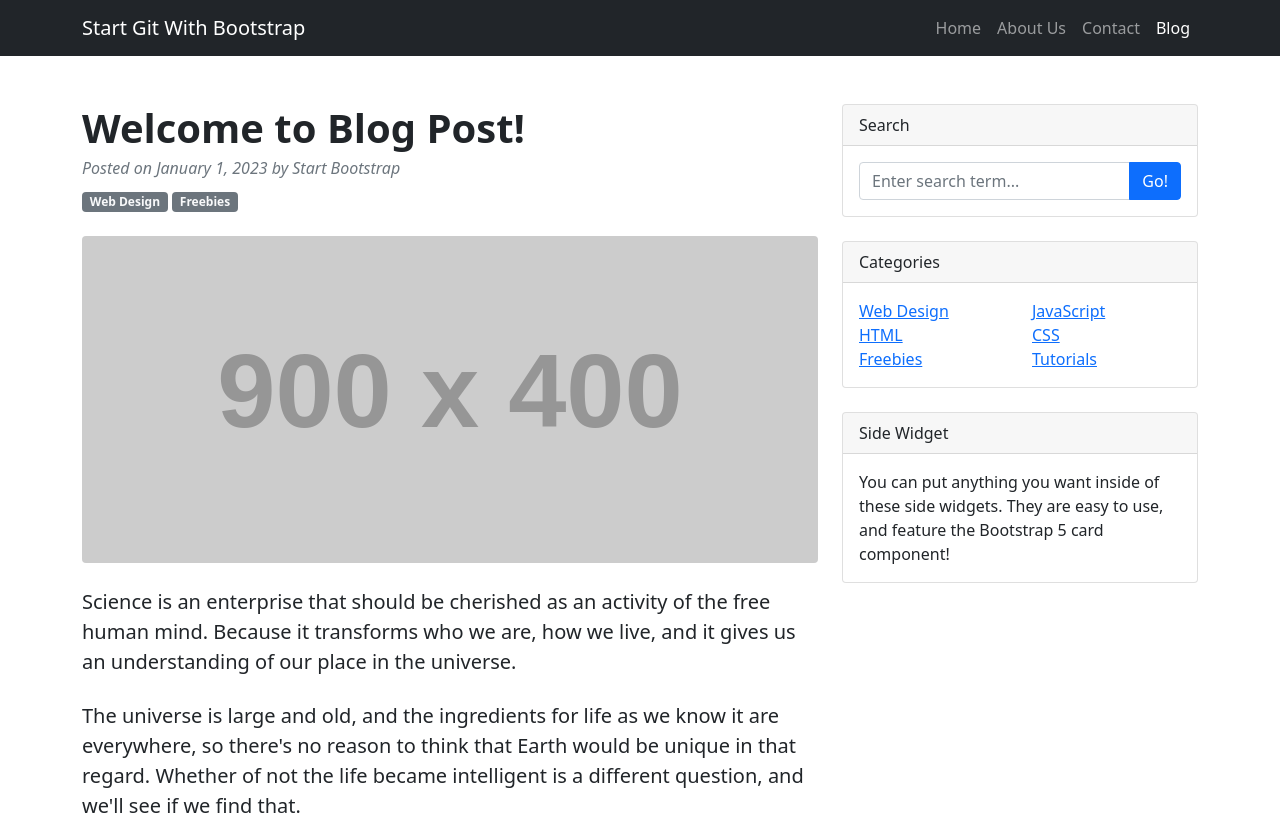
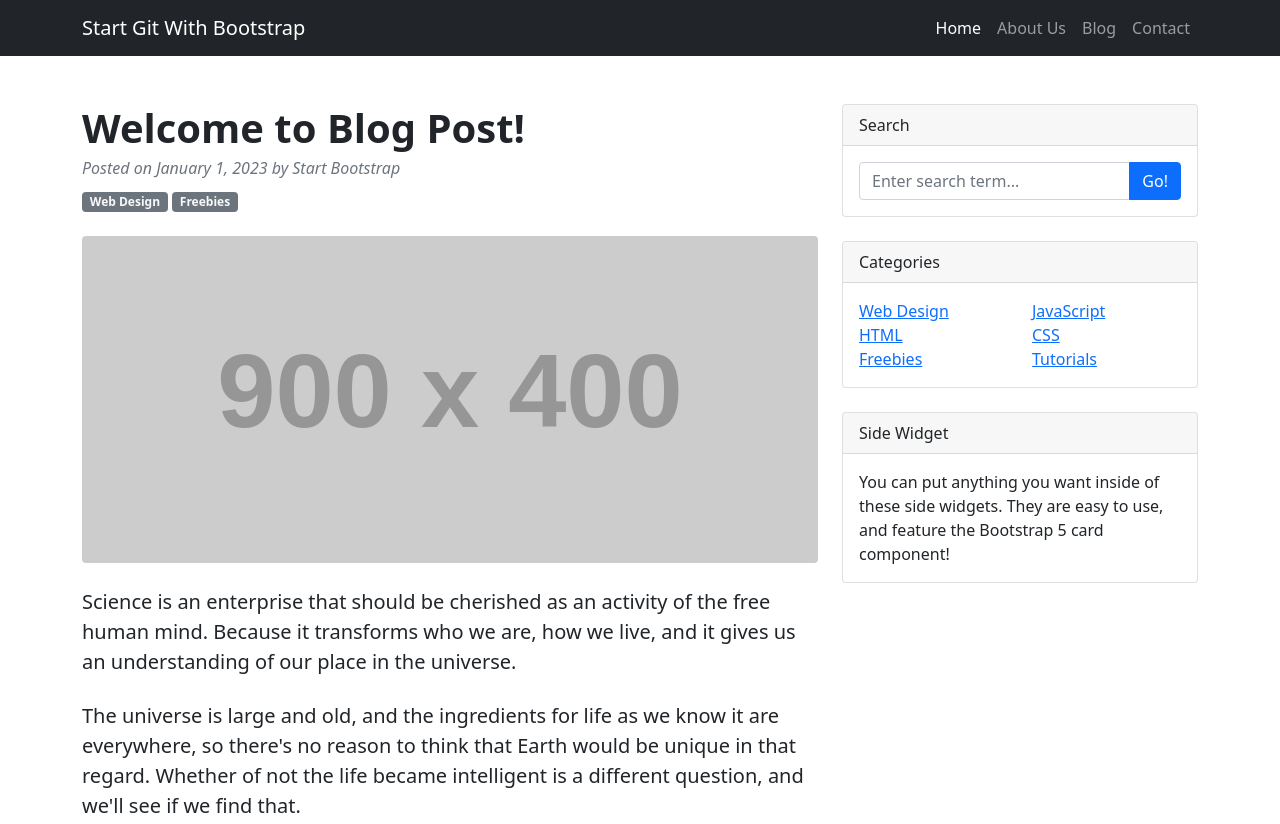
Before and after one commit to agung-setiawan/learning-git, a plain HTML site: page index.html in a window 1280 px wide. Shown: the top 824 px of the page. Drawn offline with nearby package versions, Linux system fonts and the light colour scheme; placeholder pictures from the web are drawn by us.

Commit message:
Add Contact Us page

```diff
--- a/index.html
+++ b/index.html
@@ -22,10 +22,10 @@
                 <button class="navbar-toggler" type="button" data-bs-toggle="collapse" data-bs-target="#navbarSupportedContent" aria-controls="navbarSupportedContent" aria-expanded="false" aria-label="Toggle navigation"><span class="navbar-toggler-icon"></span></button>
                 <div class="collapse navbar-collapse" id="navbarSupportedContent">
                     <ul class="navbar-nav ms-auto mb-2 mb-lg-0">
-                        <li class="nav-item"><a class="nav-link" href="#">Home</a></li>
+                        <li class="nav-item"><a class="nav-link active" aria-current="page" href="javascript:void(0)">Home</a></li>
                         <li class="nav-item"><a class="nav-link" href="#!">About Us</a></li>
-                        <li class="nav-item"><a class="nav-link" href="#!">Contact</a></li>
-                        <li class="nav-item"><a class="nav-link active" aria-current="page" href="#">Blog</a></li>
+                        <li class="nav-item"><a class="nav-link"  href="#">Blog</a></li>
+                        <li class="nav-item"><a class="nav-link" href="contact-us.html">Contact</a></li>
                     </ul>
                 </div>
             </div>
```
